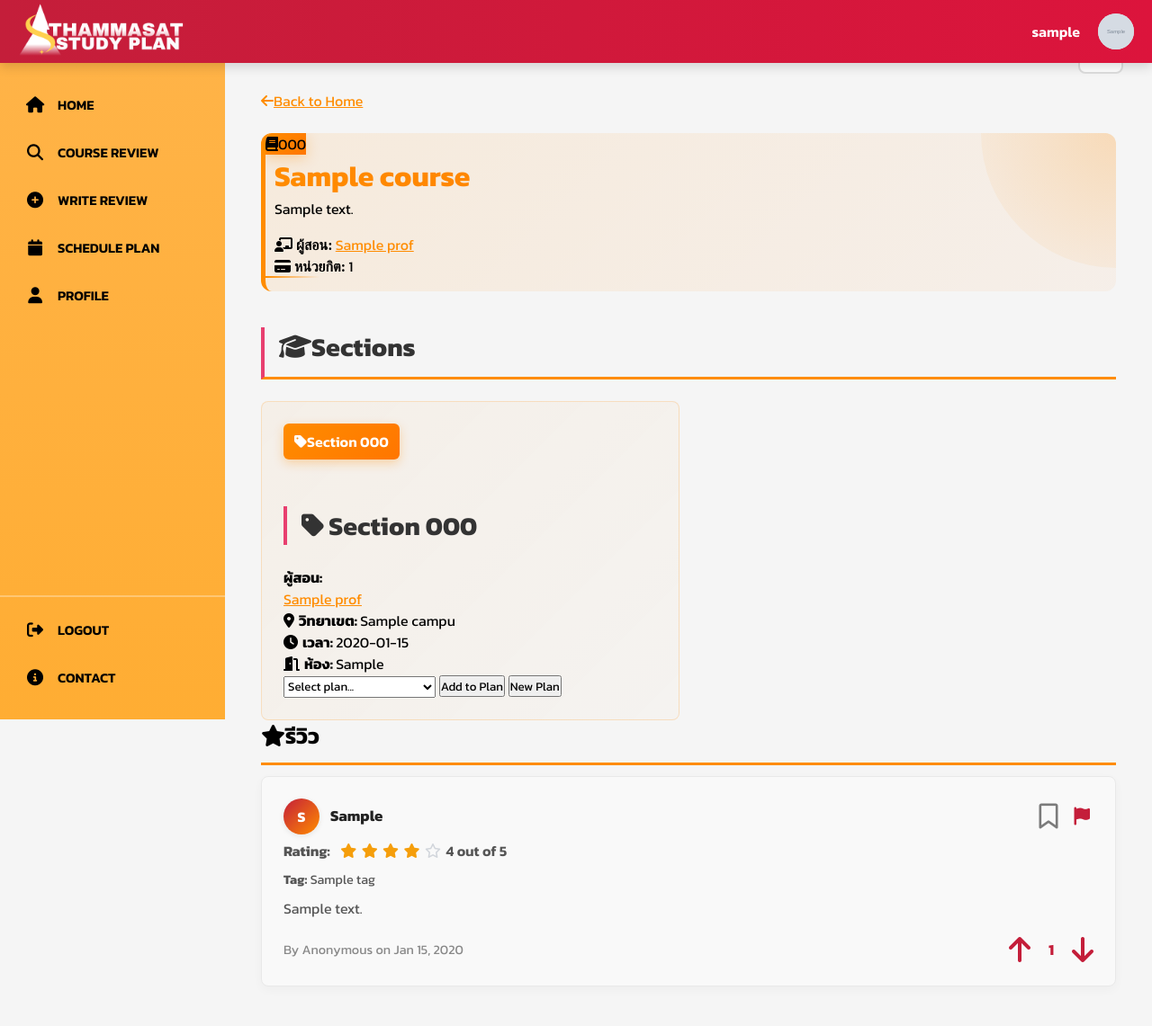
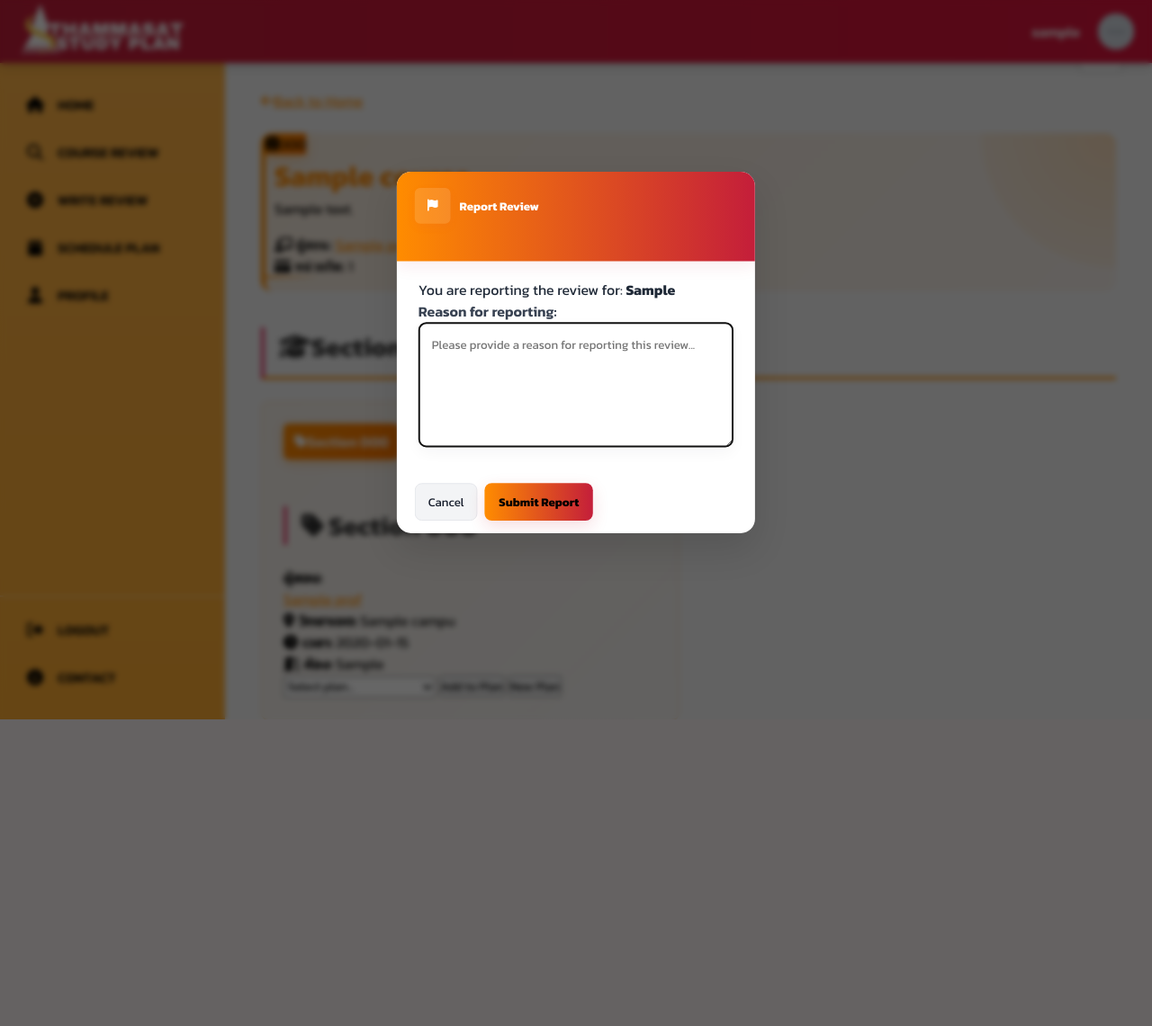
Before and after one commit to 6610545011/cn331_project, a Django app: page /courses/000/ in a window 1280 px wide, after a click on "Report this review". Shown: the whole page at 90% size. After the commit the page ends 800 px from the top, so only its background shows below. Run offline with Django 5.2, Linux system fonts and the light colour scheme; a user stored in the database is signed in; tables that the repository leaves empty hold one stand-in row (values such as "Sample post"); grey boxes marked "Sample" are stand-in pictures; some libraries are stand-ins or nearby versions.

Commit message:
decorate: decorate report block

```diff
--- a/core/templates/core/course_detail.html
+++ b/core/templates/core/course_detail.html
@@ -310,5 +310,5 @@
     });
 }
 </script>
+    {% include "review/includes/review_actions_js.html" %}
 {% endblock extra_scripts %}
-{% include "review/includes/review_actions_js.html" %}
--- a/review/static/review/css/review_block.css
+++ b/review/static/review/css/review_block.css
@@ -6,6 +6,8 @@
     border-radius: 10px;
     box-shadow: 0 4px 12px rgba(20,20,20,0.03);
     margin-bottom: 14px;
+    position: relative;
+    z-index: auto; /* keep review cards in normal flow so modals/backdrops can overlay them */
 }
 
 .review-head-left {
@@ -281,6 +283,117 @@
     color: #1f2937; /* dark text */
     border: none;
 }
+
+/* Visual polish for report modal - purely cosmetic */
+.report-modal .modal-content {
+    border-radius: 16px;
+    overflow: hidden;
+    font-family: 'Kanit', system-ui, -apple-system, 'Segoe UI', Roboto, 'Helvetica Neue', Arial;
+    transition: transform 220ms cubic-bezier(.2,.8,.2,1), box-shadow 220ms ease, opacity 180ms ease;
+    transform: translateY(-8px);
+    opacity: 0;
+}
+.report-modal.show .modal-content {
+    transform: translateY(0);
+    opacity: 1;
+}
+
+.report-modal .modal-header {
+    padding: 18px 22px;
+    background: linear-gradient(90deg, #ffb045 0%, #e84b5a 100%);
+    color: #fff;
+    border-bottom: none;
+}
+.report-modal .modal-header .modal-title {
+    display: flex;
+    align-items: center;
+    gap: 12px;
+    font-weight: 700;
+}
+.report-modal .modal-header .modal-title i {
+    display: inline-flex;
+    align-items: center;
+    justify-content: center;
+    width: 40px;
+    height: 40px;
+    border-radius: 8px;
+    background: rgba(255,255,255,0.18);
+    color: #fff;
+    box-shadow: 0 4px 10px rgba(232,75,90,0.08);
+}
+
+.report-modal .modal-body {
+    padding: 22px 24px;
+    background: linear-gradient(180deg, #ffffff 0%, #fbfbfd 100%);
+}
+.report-modal .report-success {
+    display: none;
+}
+
+.report-modal .report-success.show {
+    display: flex;
+}
+
+.report-modal .form-help {
+    font-size: 0.87rem;
+    color: #6b7280;
+    margin-top: 8px;
+}
+
+.report-modal .char-counter {
+    text-align: right;
+    font-size: 0.85rem;
+    color: #9ca3af;
+    margin-top: 6px;
+}
+
+.report-textarea {
+    width: 100%;
+    min-height: 140px;
+    border: 1px solid #e6e9ee;
+    padding: 14px;
+    border-radius: 10px;
+    resize: vertical;
+    font-size: 1rem;
+    line-height: 1.45;
+    transition: box-shadow 150ms ease, border-color 150ms ease;
+}
+.report-textarea:focus {
+    outline: none;
+    border-color: #f97316;
+    box-shadow: 0 6px 18px rgba(249,115,22,0.08);
+}
+
+.report-modal .modal-footer {
+    display: flex;
+    gap: 8px;
+    padding: 14px 20px;
+    background: transparent;
+}
+.report-modal .btn.btn-danger {
+    background: linear-gradient(90deg, #ff8c00, #e84b5a);
+    border: none;
+    padding: 10px 16px;
+    border-radius: 8px;
+    font-weight: 700;
+}
+.report-modal .btn.btn-secondary {
+    background: #f3f4f6;
+    color: #111827;
+    border: none;
+    padding: 10px 14px;
+    border-radius: 8px;
+}
+.report-modal .btn.btn-danger:hover { transform: translateY(-1px); }
+
+/* Backdrop styling when fallback backdrop is used */
+#_fallback_backdrop {
+    position: fixed;
+    inset: 0;
+    background: rgba(15, 23, 42, 0.55);
+    z-index: 9998;
+    backdrop-filter: blur(4px) saturate(120%);
+}
 .report-modal .modal-footer .btn-danger {
     background: linear-gradient(90deg, #c41e3a, #a5152f);
     border: none;
@@ -327,11 +440,22 @@
 .review-card button,
 .review-card .vote-btn,
 .review-card .icon-btn {
-    all: unset;
     display: inline-flex;
     align-items: center;
     justify-content: center;
     cursor: pointer;
+    pointer-events: auto;
+    position: relative;
+    z-index: 2000; /* above sidebar overlay (1500) but below modal/backdrop (9999+) */
+}
+
+/* Ensure forms within review-card allow pointer events */
+.review-card form,
+.review-card .btn-group,
+.review-card .review-actions {
+    pointer-events: auto;
+    position: relative;
+    z-index: 2000;
 }
 
 /* ============================================================
```
